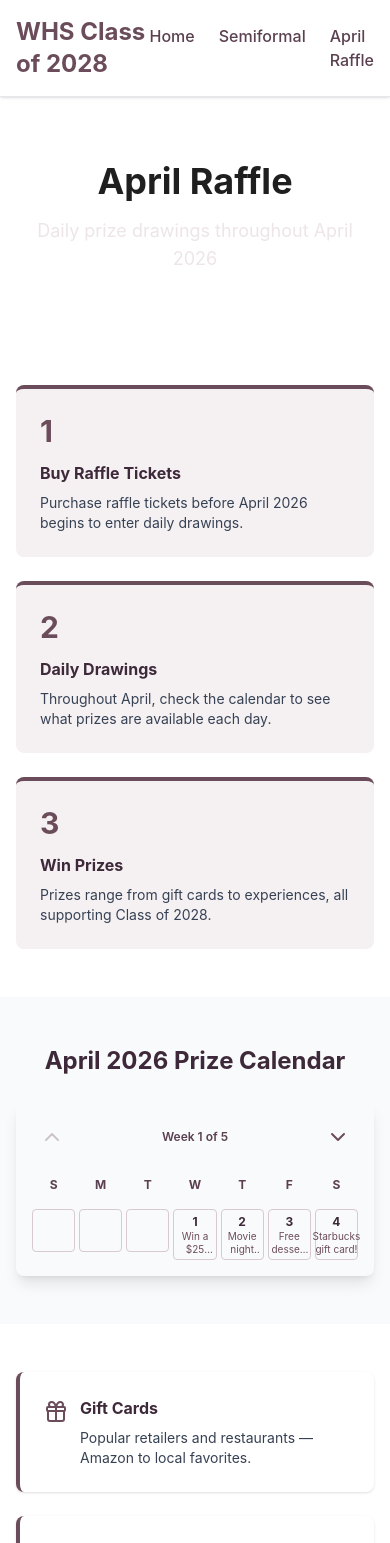
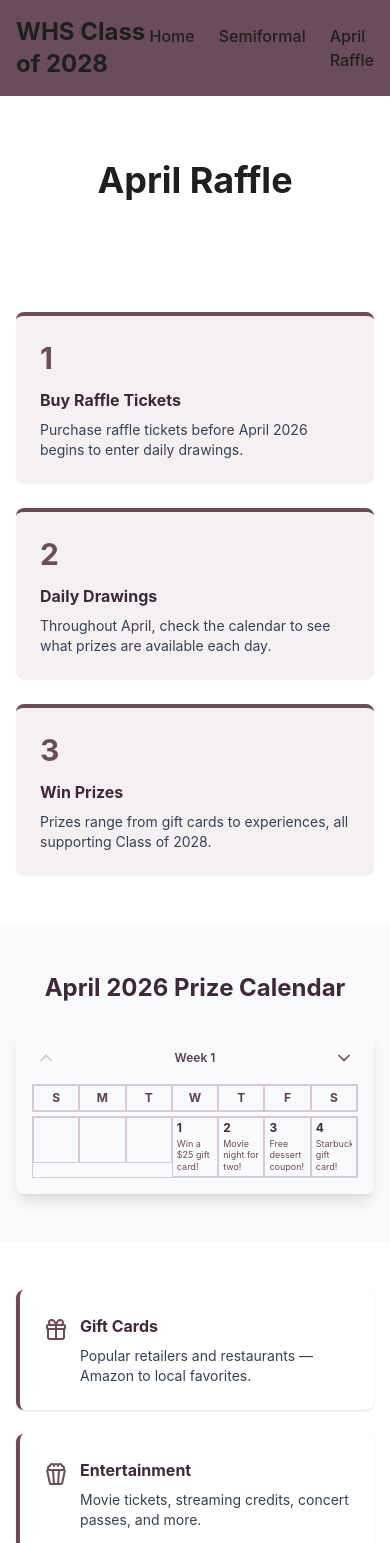
Before and after one commit to Pooch63/whs-2028-website, a Next.js app: page /raffle in a window 390 px wide. Shown: the top 1543 px of the page. Built offline with nearby package versions, Linux system fonts and the light colour scheme.

Commit message:
Refactor: Fix hero height, add button tilts, maroon navbar, remove subheadings, ultra-compact calendar

```diff
--- a/app/globals.css
+++ b/app/globals.css
@@ -95,4 +95,6 @@ body {
   .hover\:-translate-y-1:hover { transform: translateY(-0.25rem); }
   .hover\:rotate-1:hover { transform: rotate(1deg); }
   .hover\:-rotate-1:hover { transform: rotate(-1deg); }
+  .hover\:rotate-45:hover { transform: rotate(45deg); }
+  .hover\:-rotate-45:hover { transform: rotate(-45deg); }
 }
--- a/app/layout.tsx
+++ b/app/layout.tsx
@@ -32,20 +32,20 @@ export default function RootLayout({
       <body
         className={`${geistSans.variable} ${geistMono.variable} antialiased bg-white text-gray-900`}
       >
-        <nav className="bg-white border-b border-gray-200 shadow-sm sticky top-0 z-50">
+        <nav className="bg-maroon-600 sticky top-0 z-50">
           <div className="max-w-7xl mx-auto px-4 sm:px-6 lg:px-8 py-4">
             <div className="flex justify-between items-center">
-              <Link href="/" className="text-2xl font-bold text-maroon-600 hover:text-maroon-700 transition">
+              <Link href="/" className="text-2xl font-bold text-white hover:text-maroon-100 transition">
                 WHS Class of 2028
               </Link>
               <div className="flex gap-6">
-                <Link href="/" className="text-maroon-700 hover:text-maroon-900 transition font-medium">
+                <Link href="/" className="text-white hover:text-maroon-100 transition font-medium">
                   Home
                 </Link>
-                <Link href="/semiformal" className="text-maroon-700 hover:text-maroon-900 transition font-medium">
+                <Link href="/semiformal" className="text-white hover:text-maroon-100 transition font-medium">
                   Semiformal
                 </Link>
-                <Link href="/raffle" className="text-maroon-700 hover:text-maroon-900 transition font-medium">
+                <Link href="/raffle" className="text-white hover:text-maroon-100 transition font-medium">
                   April Raffle
                 </Link>
               </div>
--- a/app/page.tsx
+++ b/app/page.tsx
@@ -4,7 +4,7 @@ export default function Home() {
   return (
     <main className="bg-white min-h-screen">
       {/* Hero Section */}
-      <section className="relative h-screen w-full flex items-center justify-center overflow-hidden bg-white">
+      <section className="relative w-full flex items-center justify-center overflow-hidden bg-white" style={{ height: 'min(200px, 40vh)' }}>
         {/* Background Image - Centered, Aspect Ratio, No Width Scaling */}
         <div className="absolute inset-0 w-full h-full">
           <img
@@ -13,7 +13,7 @@ export default function Home() {
             className="w-full h-full object-cover"
           />
           {/* Dark Overlay */}
-          {/* <div className="absolute inset-0 bg-black bg-opacity-40"></div> */}
+          <div className="absolute inset-0 bg-black bg-opacity-40"></div>
         </div>
 
         {/* Hero Content */}
@@ -21,21 +21,18 @@ export default function Home() {
           <h1 className="text-4xl sm:text-5xl lg:text-6xl font-bold text-white mb-6 drop-shadow-lg">
             Class of 2028
           </h1>
-          <p className="text-xl sm:text-2xl text-white mb-12 drop-shadow-md">
-            Celebrate sophomore year with unforgettable events
-          </p>
 
           {/* CTA Buttons */}
           <div className="flex flex-col sm:flex-row gap-6 justify-center">
             <Link
               href="/semiformal"
-              className="inline-block px-8 py-4 bg-white text-maroon-600 font-bold rounded-lg shadow-lg text-lg transition-all duration-300 hover:shadow-2xl hover:-translate-y-2 hover:scale-110"
+              className="inline-block px-8 py-4 bg-white text-maroon-600 font-bold rounded-lg shadow-lg text-lg transition-all duration-300 hover:shadow-2xl hover:-translate-y-2 hover:scale-110 hover:rotate-45"
             >
               About Semiformal
             </Link>
             <Link
               href="/raffle"
-              className="inline-block px-8 py-4 bg-maroon-400 text-white font-bold rounded-lg shadow-lg text-lg transition-all duration-300 hover:shadow-2xl hover:-translate-y-2 hover:scale-110"
+              className="inline-block px-8 py-4 bg-white text-maroon-600 font-bold rounded-lg shadow-lg text-lg transition-all duration-300 hover:shadow-2xl hover:-translate-y-2 hover:scale-110 hover:-rotate-45"
             >
               About April Raffle
             </Link>
--- a/app/raffle/page.tsx
+++ b/app/raffle/page.tsx
@@ -18,12 +18,9 @@ export default function RafflePage() {
       {/* Hero Section */}
       <section className="bg-gradient-to-r from-maroon-700 to-maroon-900 text-white py-16 sm:py-24 px-4 sm:px-6 lg:px-8">
         <div className="max-w-4xl mx-auto text-center">
-          <h1 className="text-4xl sm:text-5xl lg:text-6xl font-bold mb-4">
+          <h1 className="text-4xl sm:text-5xl lg:text-6xl font-bold">
             April Raffle
           </h1>
-          <p className="text-lg sm:text-xl text-maroon-100">
-            Daily prize drawings throughout April 2026
-          </p>
         </div>
       </section>
 
--- a/app/semiformal/page.tsx
+++ b/app/semiformal/page.tsx
@@ -18,12 +18,9 @@ export default function SemiformalPage() {
       {/* Hero Section */}
       <section className="bg-gradient-to-r from-maroon-700 to-maroon-900 text-white py-16 sm:py-24 px-4 sm:px-6 lg:px-8">
         <div className="max-w-4xl mx-auto text-center">
-          <h1 className="text-4xl sm:text-5xl lg:text-6xl font-bold mb-4">
+          <h1 className="text-4xl sm:text-5xl lg:text-6xl font-bold">
             Semiformal
           </h1>
-          <p className="text-lg sm:text-xl text-maroon-100">
-            An elegant evening celebrating Class of 2028
-          </p>
         </div>
       </section>
 
--- a/components/CalendarComponent.tsx
+++ b/components/CalendarComponent.tsx
@@ -60,26 +60,26 @@ export default function CalendarComponent({
     days.push(i);
   }
 
-  // Desktop view - full month (condensed)
+  // Desktop view - full month (ultra condensed)
   const DesktopCalendar = () => (
     <div className="hidden md:block">
-      <div className="grid grid-cols-7 gap-1 mb-2">
+      <div className="grid grid-cols-7 mb-1">
         {['Sun', 'Mon', 'Tue', 'Wed', 'Thu', 'Fri', 'Sat'].map((day) => (
-          <div key={day} className="text-center font-bold text-maroon-700 text-sm py-1">
+          <div key={day} className="text-center font-bold text-maroon-700 text-xs py-1 border border-maroon-100">
             {day}
           </div>
         ))}
       </div>
-      <div className="grid grid-cols-7 gap-1">
+      <div className="grid grid-cols-7 border border-maroon-200">
         {days.map((day, index) => (
           <div
             key={index}
-            className="aspect-square bg-white border border-maroon-200 rounded p-1 flex flex-col items-center justify-center text-center"
+            className="aspect-square bg-white border border-maroon-200 p-1 flex flex-col justify-start text-left relative"
           >
             {day ? (
               <>
-                <div className="font-bold text-maroon-900 text-xs">{day}</div>
-                <div className="text-[10px] text-maroon-600 line-clamp-2 leading-tight">
+                <div className="font-bold text-maroon-900 text-xs leading-none">{day}</div>
+                <div className="text-[9px] text-maroon-600 line-clamp-3 leading-tight mt-1">
                   {rafflePhrasesArray[(day - 1) % rafflePhrasesArray.length]}
                 </div>
               </>
@@ -90,7 +90,7 @@ export default function CalendarComponent({
     </div>
   );
 
-  // Mobile view - vertical week scrolling
+  // Mobile view - vertical week scrolling (compact)
   const MobileCalendar = () => {
     const weeks: (number | null)[][] = [];
     for (let i = 0; i < days.length; i += 7) {
@@ -99,17 +99,17 @@ export default function CalendarComponent({
 
     return (
       <div className="md:hidden">
-        <div className="flex justify-between items-center mb-4">
+        <div className="flex justify-between items-center mb-3">
           <button
             onClick={() => setSelectedWeek(Math.max(0, selectedWeek - 1))}
-            className="p-2 text-maroon-600 hover:bg-maroon-50 rounded disabled:opacity-30"
+            className="p-1 text-maroon-600 hover:bg-maroon-50 rounded disabled:opacity-30"
             disabled={selectedWeek === 0}
             aria-label="Previous week"
           >
-            <ChevronUp className="w-6 h-6" />
+            <ChevronUp className="w-5 h-5" />
           </button>
           <span className="text-xs font-semibold text-maroon-700">
-            Week {selectedWeek + 1} of {Math.ceil(days.length / 7)}
+            Week {selectedWeek + 1}
           </span>
           <button
             onClick={() =>
@@ -117,32 +117,32 @@ export default function CalendarComponent({
                 Math.min(Math.ceil(days.length / 7) - 1, selectedWeek + 1)
               )
             }
-            className="p-2 text-maroon-600 hover:bg-maroon-50 rounded disabled:opacity-30"
+            className="p-1 text-maroon-600 hover:bg-maroon-50 rounded disabled:opacity-30"
             disabled={selectedWeek === Math.ceil(days.length / 7) - 1}
             aria-label="Next week"
           >
-            <ChevronDown className="w-6 h-6" />
+            <ChevronDown className="w-5 h-5" />
           </button>
         </div>
 
-        <div className="grid grid-cols-7 gap-1 mb-3">
+        <div className="grid grid-cols-7 mb-1 border border-maroon-200">
           {['S', 'M', 'T', 'W', 'T', 'F', 'S'].map((day) => (
-            <div key={day} className="text-center font-bold text-maroon-700 text-xs py-1">
+            <div key={day} className="text-center font-bold text-maroon-700 text-xs py-1 border border-maroon-200">
               {day}
             </div>
           ))}
         </div>
 
-        <div className="grid grid-cols-7 gap-1">
+        <div className="grid grid-cols-7 border border-maroon-200">
           {weeks[selectedWeek]?.map((day, index) => (
             <div
               key={index}
-              className="aspect-square bg-white border border-maroon-200 rounded p-1 flex flex-col items-center justify-center text-center"
+              className="aspect-square bg-white border border-maroon-200 p-1 flex flex-col justify-start text-left"
             >
               {day ? (
                 <>
-                  <div className="font-bold text-maroon-900 text-xs">{day}</div>
-                  <div className="text-[10px] text-maroon-600 line-clamp-2 leading-tight">
+                  <div className="font-bold text-maroon-900 text-xs leading-none">{day}</div>
+                  <div className="text-[9px] text-maroon-600 line-clamp-3 leading-tight mt-1">
                     {rafflePhrasesArray[(day - 1) % rafflePhrasesArray.length]}
                   </div>
                 </>
```
